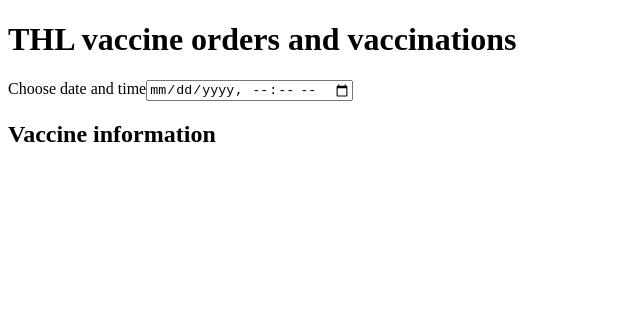
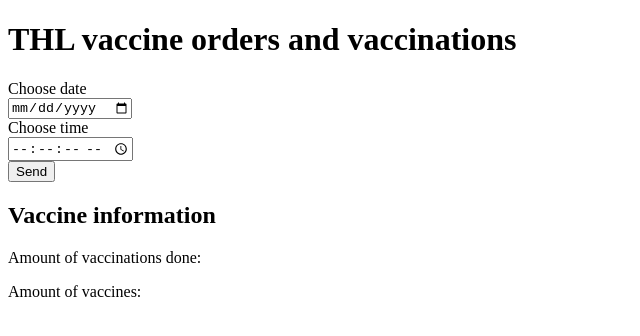
Before and after one commit to Duukkis8D/solita-dev-academy-2021-fall-frontend, a React (Create React App) app: page / in a window 1280 px wide. Shown: the top 336 px of the page, without its empty margins (0-640 px from the left). Built offline with nearby package versions, Linux system fonts and the light colour scheme; no server answers.

Commit message:
handling the event when date and time is sent to backend, not working

```diff
--- a/package.json
+++ b/package.json
@@ -6,6 +6,7 @@
     "@testing-library/jest-dom": "^5.14.1",
     "@testing-library/react": "^11.2.7",
     "@testing-library/user-event": "^12.8.3",
+    "axios": "^0.21.1",
     "react": "^17.0.2",
     "react-dom": "^17.0.2",
     "react-scripts": "4.0.3",
--- a/src/App.js
+++ b/src/App.js
@@ -1,17 +1,77 @@
-import React from 'react'
+import React, { useState, useEffect } from 'react'
+import orderService from './services/orderService'
 
 const App = () => {
+	const [ date, setDate ] = useState( '' )
+	const [ time, setTime ] = useState( '' )
+	const [ dateAndTime, setDateAndTime ] = useState( '' )
+	const [ amountOfVaccinationsDone, setAmountOfVaccinationsDone ] = useState( '' )
+	const [ amountOfVaccines, setAmountOfVaccines ] = useState( '' )
+
+	const handleDateTimeSubmit = ( event ) => {
+		event.preventDefault()
+
+		const submittedDate = event.target[0].value
+		const submittedTime = event.target[1].value
+		setDateAndTime( submittedDate
+			.concat( 'T' )
+			.concat( submittedTime )
+			.concat( 'Z' )
+		)
+	}
+
+	const handleDateChange = ( event ) => {
+		console.log( 'date:', event.target.value )
+		setDate( event.target.value )
+	}
+
+	const handleTimeChange = ( event ) => {
+		console.log( 'time:', event.target.value )
+		setTime( event.target.value )
+	}
+
+	useEffect( () => {
+		orderService
+			.getAmountOfVaccinationsDone( dateAndTime )
+			.then( response => {
+				console.log( 'useEffect(), getAmountOfVaccinationsDone, response[0]:', response[0].numberOfVaccinationsDone )
+				setAmountOfVaccinationsDone( response[0].numberOfVaccinationsDone )
+			} )
+		orderService
+			.getAmountOfVaccines( dateAndTime )
+			.then( response => {
+				console.log( 'useEffect(), getAmountOfVaccines, response[0]:', response[0].totalNumberOfVaccines )
+				setAmountOfVaccines( response[0].totalNumberOfVaccines )
+			} )
+	}, [ dateAndTime ] )
+
+	const renderIfDataIsAvailable = () => {
+		if( typeof amountOfVaccinationsDone !== 'undefined' && typeof amountOfVaccines !== 'undefined' ) {
+			return (
+				<div id='vaccineInformation'>
+					<h2>Vaccine information</h2>
+					<div>
+						<p>Amount of vaccinations done:</p><span>{ amountOfVaccinationsDone }</span>
+						<p>Amount of vaccines:</p><span>{ amountOfVaccines }</span>
+					</div>
+				</div>
+			)
+		} else return <p>Loading data. Please wait.</p>
+	}
 
 	return (
 		<div id='appContainer'>
 			<h1>THL vaccine orders and vaccinations</h1>
-			<div id='dateTimePickerContainer'>
-				<label htmlFor='dateTimePicker'>Choose date and time</label>
-				<input type='datetime-local' id='dateTimePicker' name='dateTimePicker'></input>
-			</div>
-			<div id='vaccineInformation'>
-				<h2>Vaccine information</h2>
-			</div>
+			<form id='dateTimePickerForm' onSubmit={ handleDateTimeSubmit }>
+				<div id='dateTimePickerContainer'>
+					<label htmlFor='datePicker'>Choose date</label><br></br>
+					<input type='date' id='datePicker' name='datePicker' value={ date } onChange={ handleDateChange } required></input><br></br>
+					<label htmlFor='timePicker'>Choose time</label><br></br>
+					<input type='time' step='1' id='timePicker' name='timePicker' value={ time } onChange={ handleTimeChange } required></input><br></br>
+					<button type='submit'>Send</button>
+				</div>
+			</form>
+			{ renderIfDataIsAvailable() }
 		</div>
 	)
 }
--- /dev/null
+++ b/src/services/orderService.js
@@ -0,0 +1,17 @@
+import axios from 'axios'
+const baseUrl = 'http://localhost:3001/api/orders'
+
+const getAmountOfVaccinationsDone = ( dateAndTime ) => {
+	const request = axios.get( `${baseUrl}/amountOfVaccinationsDone/${dateAndTime}` )
+	return request.then( response => response.data )
+}
+
+const getAmountOfVaccines = ( dateAndTime ) => {
+	const request = axios.get( `${baseUrl}/amountOfVaccines/${dateAndTime}` )
+	return request.then( response => response.data )
+}
+
+export default {
+	getAmountOfVaccinationsDone,
+	getAmountOfVaccines
+}
```
Also changed, not shown: 1 other file (tests, documents, lock files or other folders).
